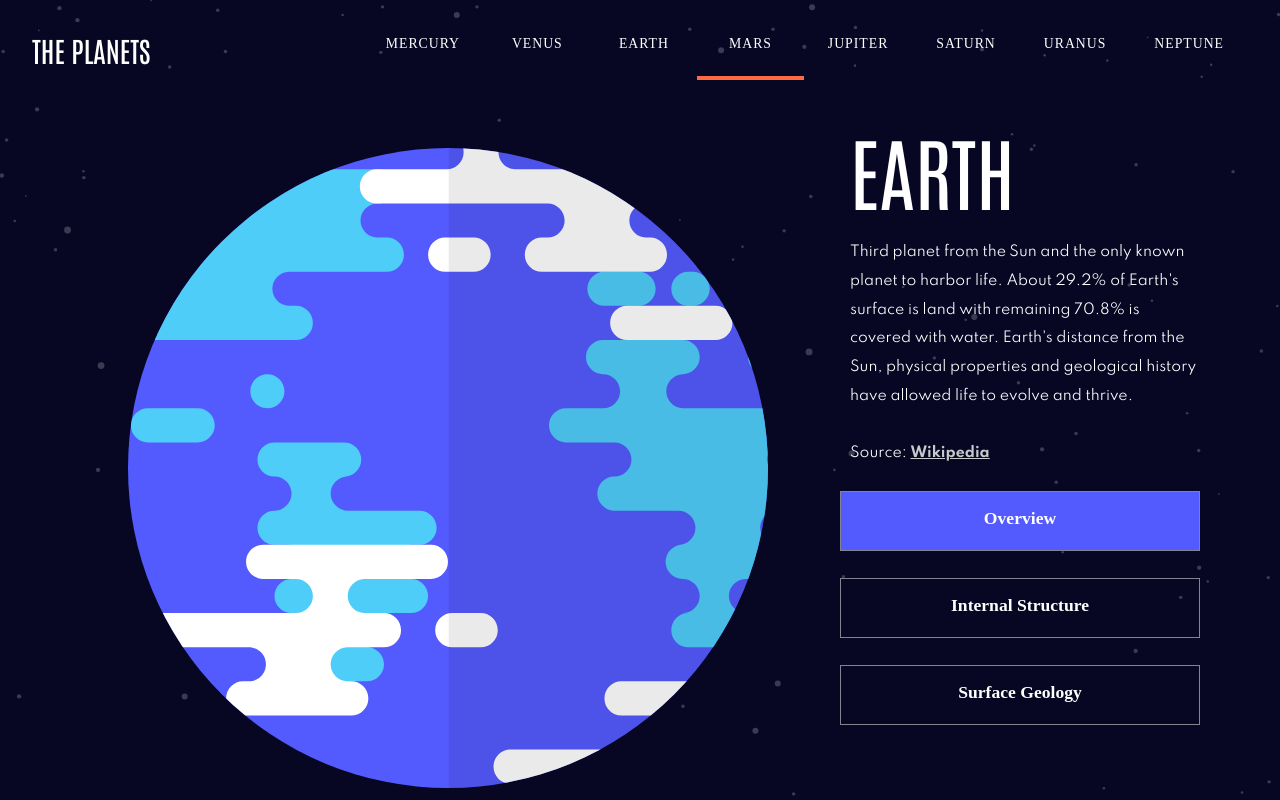
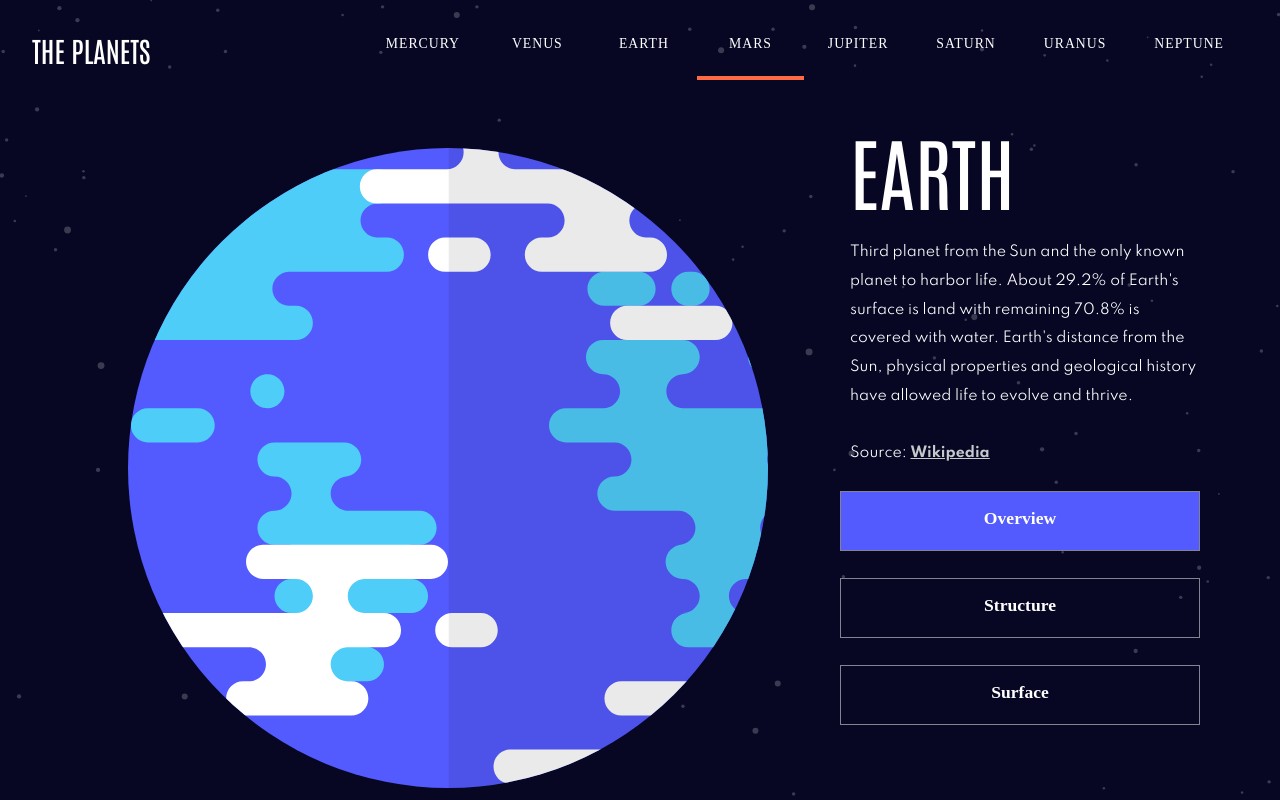
Before and after one commit to stevenabaco/planets-fact-site-reactjs, a React (Create React App) app: page /mars in a window 1280 px wide. Shown: the top 800 px of the page. Built offline with nearby package versions, Linux system fonts and the light colour scheme; the HTML template or start-up script is replaced by a standard one.

Commit message:
Update radio menu labels and redeploy

```diff
--- a/package.json
+++ b/package.json
@@ -1,5 +1,5 @@
 {
-  "homepage": "http://stevenabaco.github.io/planets-fact-site-reactjs",
+  "homepage": "https://planets.facts.stevenabaco.dev/",
   "name": "planets-fact-site-reactjs",
   "version": "0.1.0",
   "private": true,
--- a/src/components/ContentToolbar/ContentToolbar.js
+++ b/src/components/ContentToolbar/ContentToolbar.js
@@ -1,6 +1,5 @@
 //Import Images
 import earthSummaryImg from '../../assets/planet-earth.svg';
-import earthStructureImg from '../../assets/planet-earth-internal.svg';
 import earthSurfaceImg from '../../assets/geology-earth.png';
 
 export const ContentTabs = [
@@ -15,15 +14,14 @@ export const ContentTabs = [
 	{
 		id: '-2',
 		name: 'content',
-		label: 'Internal Structure',
+		label: 'Structure',
 		value: 'structure',
-		// valueimg: earthStructureImg,
 		defaultChecked: false,
 	},
 	{
 		id: '-3',
 		name: 'content',
-		label: 'Surface Geology',
+		label: 'Surface',
 		value: 'surface',
 		valueimg: earthSurfaceImg,
 		defaultChecked: false,
--- a/src/components/Navbar/Navbar.css
+++ b/src/components/Navbar/Navbar.css
@@ -182,15 +182,11 @@
 
 	.nav__menu {
 		flex-direction: row;
-		/* flex: 1; */
 		justify-content: space-between;
 		align-items: center;
-		/* position: relative; */
 		height: 72px;
-		/* width: 0; */
 		bottom: 0;
 		padding-bottom: 2rem;
-		/* right: 0; */
 		transform: translateX(0%);
 		border-bottom: 1px solid grey;
 	}
--- a/src/components/Planets/Planet.js
+++ b/src/components/Planets/Planet.js
@@ -40,7 +40,7 @@ function Planet() {
 						)}
 					</div>
 					<div id='planet__img'>
-						{context.category === 'Surface Geology' ? (
+						{context.category === 'Surface' ? (
 							<div id='summary__surface__container'>
 								<img
 									id='summary__img'
@@ -54,7 +54,7 @@ function Planet() {
 									alt={context.currentPlanet}
 								/>
 							</div>
-						) : context.category === 'Internal Structure' ? (
+						) : context.category === 'Structure' ? (
 							<img
 								src={context.data[context.planetIndex].images.internal}
 								alt={context.data[context.planetIndex].name}
@@ -81,7 +81,7 @@ function Planet() {
 						{
 							<div>
 								<p>
-									{context.category === 'Internal Structure' &&
+									{context.category === 'Structure' &&
 										context.data[context.planetIndex].structure.content}
 								</p>
 							</div>
@@ -89,7 +89,7 @@ function Planet() {
 						{
 							<div>
 								<p>
-									{context.category === 'Surface Geology' &&
+									{context.category === 'Surface' &&
 										context.data[context.planetIndex].geology.content}
 								</p>
 							</div>
@@ -103,7 +103,7 @@ function Planet() {
 									Wikipedia
 								</a>
 							</p>
-						) : context.category === 'Internal Structure' ? (
+						) : context.category === 'Structure' ? (
 							<p>
 								Source:{' '}
 								<a
```
Also changed, not shown: src/App.js (+1 -24 lines).
